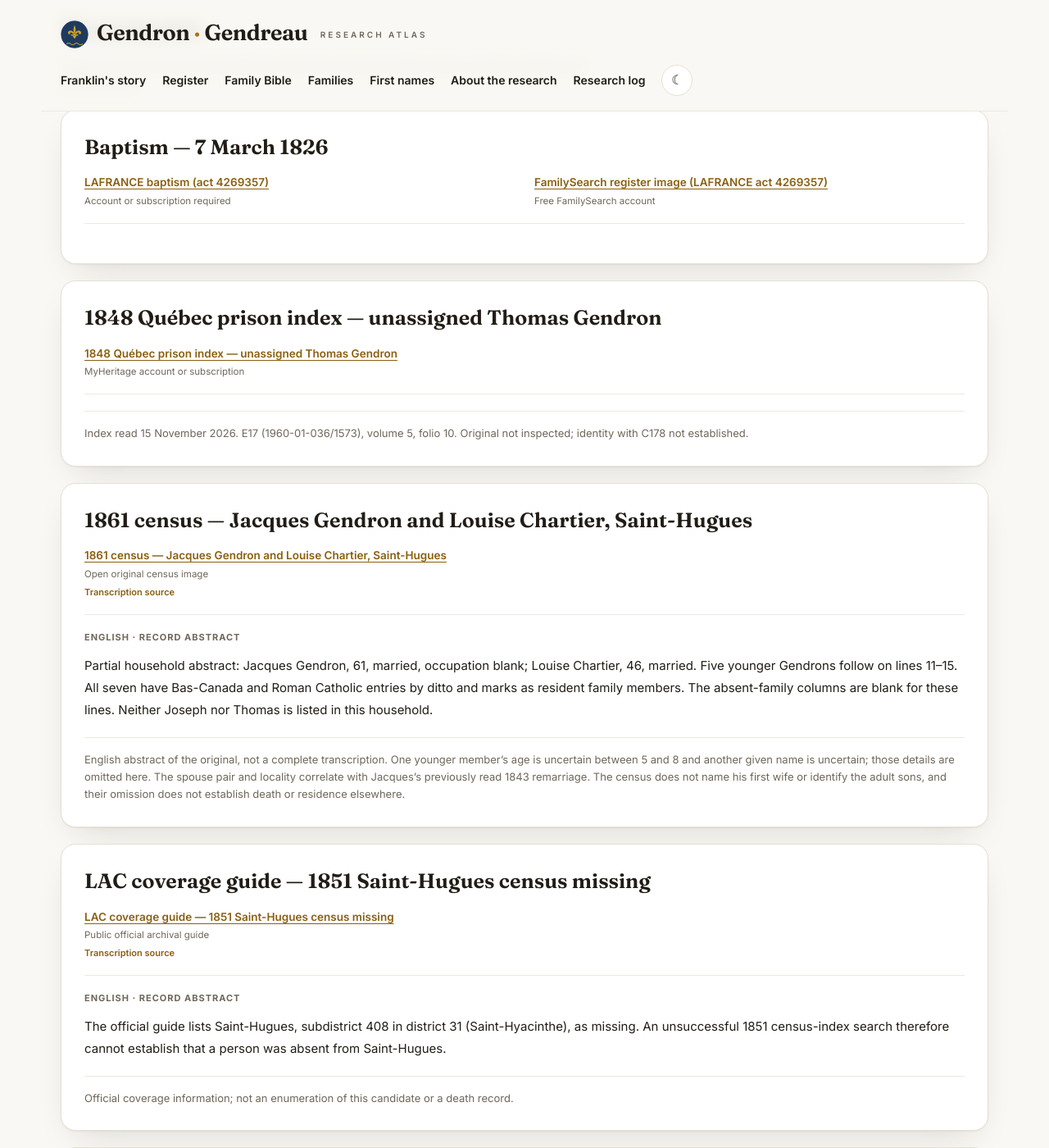
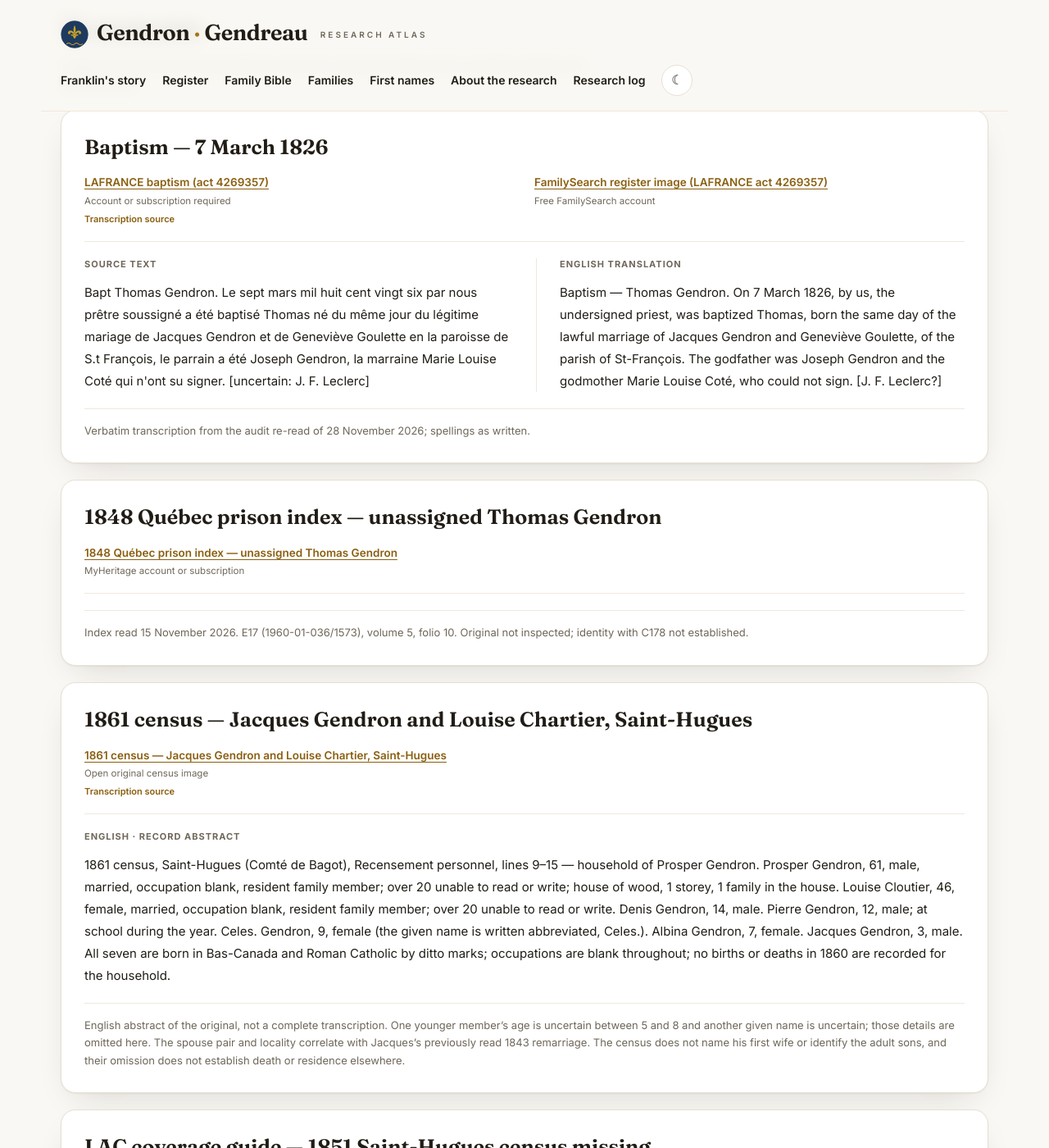
Before and after one commit to vetharmon/gendron-research, a Jekyll site: the page built from _candidates/c178.md, in a window 1280 px wide and 1400 px high, scrolled down 1200 px. Shown: the whole window at 82% size. Built offline with Jekyll 4.4.1, drawn with Linux system fonts in a browser that asks for light colours.

Commit message:
Add files via upload

```diff
--- a/_candidates/c178.md
+++ b/_candidates/c178.md
@@ -46,7 +46,10 @@ sources:
 - label: LAFRANCE baptism (act 4269357)
   url: https://www.genealogiequebec.com/Membership/LAFRANCE/acte/4269357
   access: Account or subscription required
-  provenance: The act number is explicitly recorded in the consolidated candidate register.
+  provenance: The act number is explicitly recorded in the consolidated candidate register. Re-read and verified 28 November 2026 — the family is of the parish of St-François (Rivière-du-Sud), as the index origin field also states; the baptism was at Berthier-sur-Mer.
+  text_note: "Verbatim transcription from the audit re-read of 28 November 2026; spellings as written."
+  translation: "Baptism — Thomas Gendron. On 7 March 1826, by us, the undersigned priest, was baptized Thomas, born the same day of the lawful marriage of Jacques Gendron and Geneviève Goulette, of the parish of St-François. The godfather was Joseph Gendron and the godmother Marie Louise Coté, who could not sign. [J. F. Leclerc?]"
+  transcription: "Bapt Thomas Gendron. Le sept mars mil huit cent vingt six par nous prêtre soussigné a été baptisé Thomas né du même jour du légitime mariage de Jacques Gendron et de Geneviève Goulette en la paroisse de S.t François, le parrain a été Joseph Gendron, la marraine Marie Louise Coté qui n'ont su signer. [uncertain: J. F. Leclerc]"
   document_id: act-4269357
   document_primary: true
   document_title: Baptism — 7 March 1826
@@ -54,13 +57,14 @@ sources:
 - label: FamilySearch register image (LAFRANCE act 4269357)
   url: https://www.familysearch.org/ark:/61903/3:1:3QSQ-G99S-FH2N
   access: Free FamilySearch account
-  provenance: Quebec, Catholic Parish Registers, 1621-1979 — image 302, DGS 5468739. Matched to the LAFRANCE act on name, date and parents (12 Nov 2026).
+  provenance: Quebec, Catholic Parish Registers, 1621-1979 — image 302, DGS 5468739. Matched to the LAFRANCE act on name, date and parents (12 Nov 2026). Re-read and verified 28 November 2026 — image 302 of 707, film 005468739, baptism no. 10 on the page; the priest's signature reads plainly F. Leclerc in this copy.
+  transcription: "Le sept mars mil huit cent vingt six par nous prêtre soussigné a été baptisé Thomas né du même jour du légitime mariage de Jacques Gendron et de Geneviève Goulette de la paroisse de St François. Le parrain a été Joseph Gendron, la marraine Marie Louise Côté qui n'ont su signer. F. Leclerc ptre."
   document_id: act-4269357
   document_primary: false
 - label: 1848 Québec prison index — unassigned Thomas Gendron
   url: https://www.myheritage.com/research/record-20078-27907/thomas-gendron-in-canada-quebec-persons-incarcerated-in-19th-century-prisons
   access: MyHeritage account or subscription
-  provenance: Index read 15 November 2026. E17 (1960-01-036/1573), volume 5, folio 10. Original not inspected; identity with C178 not established.
+  provenance: Index read 15 November 2026. E17 (1960-01-036/1573), volume 5, folio 10. Original not inspected; identity with C178 not established. Not re-verified in the audit — the record page redirects to a MyHeritage subscription page and no indexed fields are visible; an audit sign-in attempt on 28 November 2026 stopped at the two-factor step, which could not be completed in the audit browser. No transcription.
   document_id: source-003
   document_primary: true
   document_title: 1848 Québec prison index — unassigned Thomas Gendron
@@ -71,7 +75,7 @@ sources:
   provenance: Canada East census, 1861, Bagot, Saint-Hugues, enumeration No. 1, printed p.130,
     handwritten p.6, lines 9–15; reel C-1263, digital frame 4108658_00281. Original independently
     read by two reviewers on 25 November 2026. The official LAC district guide assigns Saint-Hugues
-    to C-1263.
+    to C-1263. Re-read and verified 28 November 2026 — the household head is Prosper Gendron and his wife is Louise Cloutier; the entry label and the page text name Jacques and Chartier instead (see the audit mistakes list).
   document_id: census-1861-saint-hugues-jacques
   document_primary: true
   document_title: 1861 census — Jacques Gendron and Louise Chartier, Saint-Hugues
@@ -80,24 +84,16 @@ sources:
     are omitted here. The spouse pair and locality correlate with Jacques’s previously read
     1843 remarriage. The census does not name his first wife or identify the adult sons, and
     their omission does not establish death or residence elsewhere.
-  transcription: 'Partial household abstract: Jacques Gendron, 61, married, occupation blank;
-    Louise Chartier, 46, married. Five younger Gendrons follow on lines 11–15. All seven have
-    Bas-Canada and Roman Catholic entries by ditto and marks as resident family members. The
-    absent-family columns are blank for these lines. Neither Joseph nor Thomas is listed in
-    this household.'
+  transcription: "1861 census, Saint-Hugues (Comté de Bagot), Recensement personnel, lines 9–15 — household of Prosper Gendron. Prosper Gendron, 61, male, married, occupation blank, resident family member; over 20 unable to read or write; house of wood, 1 storey, 1 family in the house. Louise Cloutier, 46, female, married, occupation blank, resident family member; over 20 unable to read or write. Denis Gendron, 14, male. Pierre Gendron, 12, male; at school during the year. Celes. Gendron, 9, female (the given name is written abbreviated, Celes.). Albina Gendron, 7, female. Jacques Gendron, 3, male. All seven are born in Bas-Canada and Roman Catholic by ditto marks; occupations are blank throughout; no births or deaths in 1860 are recorded for the household."
   text_type: abstract
   text_language: en
-  text_note: English abstract of the original, not a complete transcription. One younger member’s
-    age is uncertain between 5 and 8 and another given name is uncertain; those details are
-    omitted here. The spouse pair and locality correlate with Jacques’s previously read 1843
-    remarriage. The census does not name his first wife or identify the adult sons, and their
-    omission does not establish death or residence elsewhere.
+  text_note: "Structured household transcription from the audit re-read of 28 November 2026, replacing the earlier partial abstract, which misnamed the household head and his wife."
 - label: LAC coverage guide — 1851 Saint-Hugues census missing
   url: https://www.canada.ca/fr/bibliotheque-archives/collection/aide-recherche/genealogie-histoire-famille/recensements/avant-confederation/1851/districts/canada-est-quebec.html
   access: Public official archival guide
   provenance: 'Library and Archives Canada, 1851 Canada East districts: Saint-Hyacinthe, district
     31, subdistrict 408, Saint-Hugues, marked Manquant. Read 25 November 2026. This is a record-survival
-    qualification, not a person-level census result.'
+    qualification, not a person-level census result. Re-read and verified 28 November 2026 — the table for District 31 (Saint-Hyacinthe) lists subdistrict 408, Saint-Hugues, with microfilm Manquant (missing).'
   document_id: census-1851-saint-hugues-coverage
   document_primary: true
   document_title: LAC coverage guide — 1851 Saint-Hugues census missing
@@ -113,7 +109,7 @@ sources:
 - label: BAnQ inventory index — Jacques Gendron / Geneviève Goulet, 1 April 1839
   url: https://www2.banq.qc.ca/archives/genealogie_histoire_familiale/ressources/bd/recherche.html?id=INVENTAIRE_MONTREAL_20170823&2=Gendron&3=&4=&5=&6=&7=Goulet&8=&9=&10=&11=&12=&13=&21=
   access: Public index or catalogue
-  provenance: Official public finding aid read on 27 November 2026. The indexed parental couple and locality match the documented family. The index names no children or heirs and supplies no minute number. The inventory itself has not been read.
+  provenance: Official public finding aid read on 27 November 2026. The indexed parental couple and locality match the documented family. The index names no children or heirs and supplies no minute number. The inventory itself has not been read. The audit could not re-run this search on 28 November 2026 — the BAnQ database search page loaded but its search did not render; the abstract stands as recorded.
   transcription: 'Jacques Gendron, cultivateur, Saint-Hugues; Geneviève Goulet, marked deceased. Date: 1 April 1839. Archives nationales à Montréal, CN602,S14, greffe de Timothée Brodeur.'
   text_type: index_summary
   text_note: English summary of the finding aid, not a transcription of the historical deed.
@@ -125,7 +121,7 @@ sources:
 - label: BAnQ catalogue — Timothée Brodeur, CN602,S14
   url: https://advitam.banq.qc.ca/notice/489271
   access: Public index or catalogue
-  provenance: Official public finding aid read on 27 November 2026. All 12 public container descriptions were inspected. This narrows the original volume, not an exact image or minute. The catalogue’s digital link reached a verification barrier; no inventory image, family clause or child list was read.
+  provenance: Official public finding aid read on 27 November 2026. All 12 public container descriptions were inspected. This narrows the original volume, not an exact image or minute. The catalogue’s digital link reached a verification barrier; no inventory image, family clause or child list was read. Re-checked 28 November 2026 — the Advitam notice confirms Timothée Brodeur, 1826–1861, cote CN602,S14, with a répertoire chronologique (1826–1861) nos 1–3679 and seven act volumes.
   transcription: 'Timothée Brodeur, CN602,S14, 1826–1861. Acquisition 1983-09-067, container 551: September 1837–September 1840, microfilm 9324. Separate chronological répertoire: container 1168, 1826–1861, minutes 1–3679; finding aid 600981, 100 pages.'
   text_type: index_summary
   text_note: English summary of the finding aid, not a transcription of the historical deed.
@@ -137,7 +133,7 @@ sources:
 - label: BAnQ digital volume — Timothée Brodeur, 24 December 1834–13 January 1840
   url: https://numerique.banq.qc.ca/patrimoine/details/52327/4457261
   access: Public catalogue metadata; manuscript images not inspected
-  provenance: Exact digital-volume locator obtained from the public BAnQ catalogue metadata on 27 November 2026. Timothée Brodeur, CN602,S14; volume dated 24 December 1834–13 January 1840, with 3,025 images. Its date range covers the independently indexed 1 April 1839 inventory, but the target act was not located within the images. The viewer was blank and an image request returned an explicit automated-traffic security denial. No manuscript page was inspected.
+  provenance: Exact digital-volume locator obtained from the public BAnQ catalogue metadata on 27 November 2026. Timothée Brodeur, CN602,S14; volume dated 24 December 1834–13 January 1840, with 3,025 images. Its date range covers the independently indexed 1 April 1839 inventory, but the target act was not located within the images. The viewer was blank and an image request returned an explicit automated-traffic security denial. No manuscript page was inspected. Re-checked 28 November 2026 — the Numérique page lists the act volume 24 décembre 1834 – 13 janvier 1840 under notice CN602,S14; the 3,025 figure is the image total shown while that entry is selected.
   document_id: brodeur-digital-volume-1834-1840
   document_primary: true
   document_title: Digital-volume locator — 24 December 1834–13 January 1840
@@ -149,7 +145,7 @@ sources:
 - label: BAnQ digital repertoire — Timothée Brodeur
   url: https://numerique.banq.qc.ca/patrimoine/details/52327/5467196
   access: Public catalogue metadata; repertoire images not inspected
-  provenance: 'Public digital-repertoire locator obtained on 27 November 2026: BAnQ volume 5467196, 107 images. No repertoire manuscript page was inspected and no entry for the target inventory was read.'
+  provenance: 'Public digital-repertoire locator obtained on 27 November 2026: BAnQ volume 5467196, 107 images. No repertoire manuscript page was inspected and no entry for the target inventory was read. Re-checked 28 November 2026 — the Numérique page for the Répertoire chronologique (1826–1861) shows 107 images, under notice CN602,S14.'
   document_id: brodeur-digital-repertoire
   document_primary: true
   document_title: Digital repertoire locator — Timothée Brodeur
```
